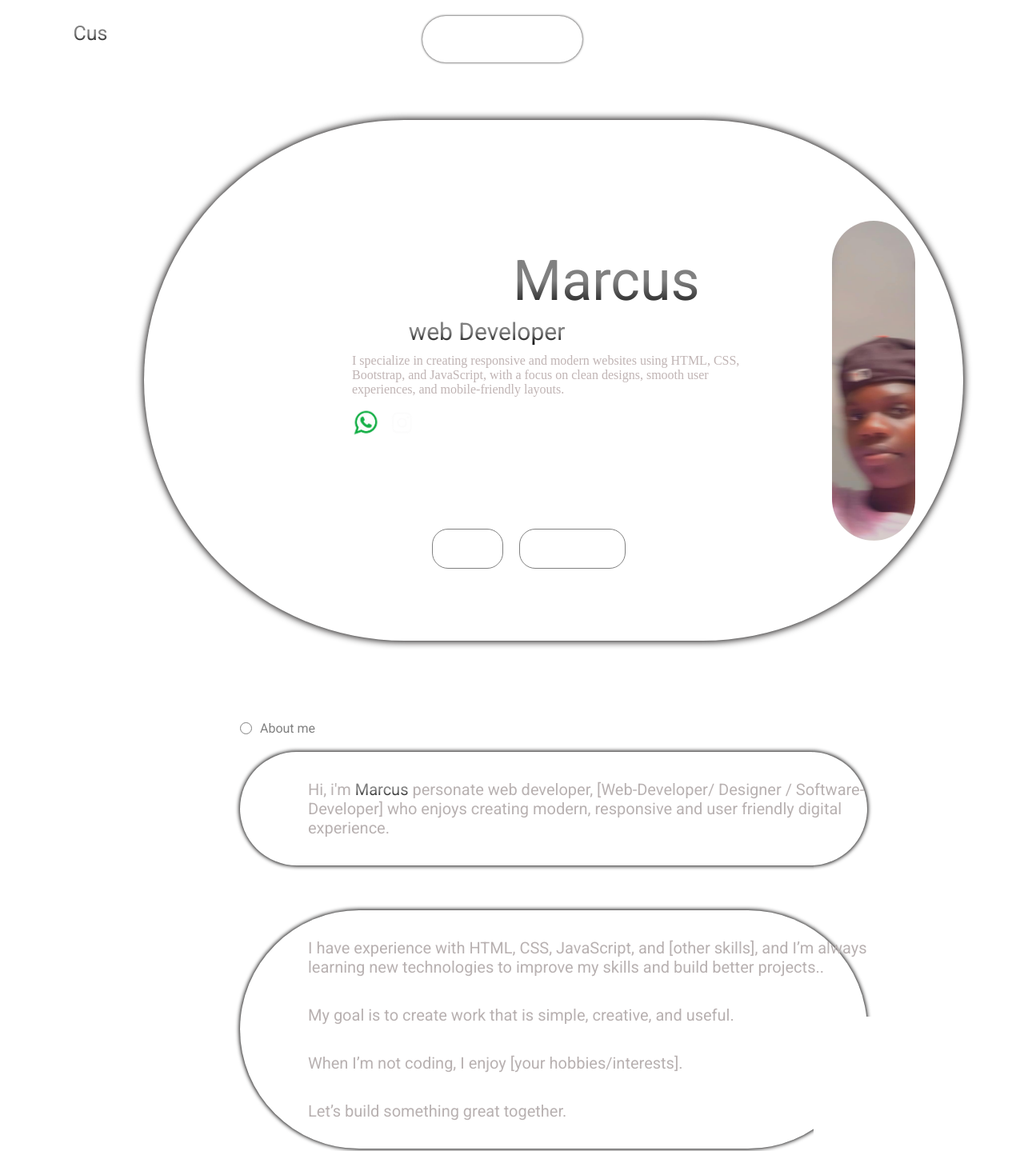
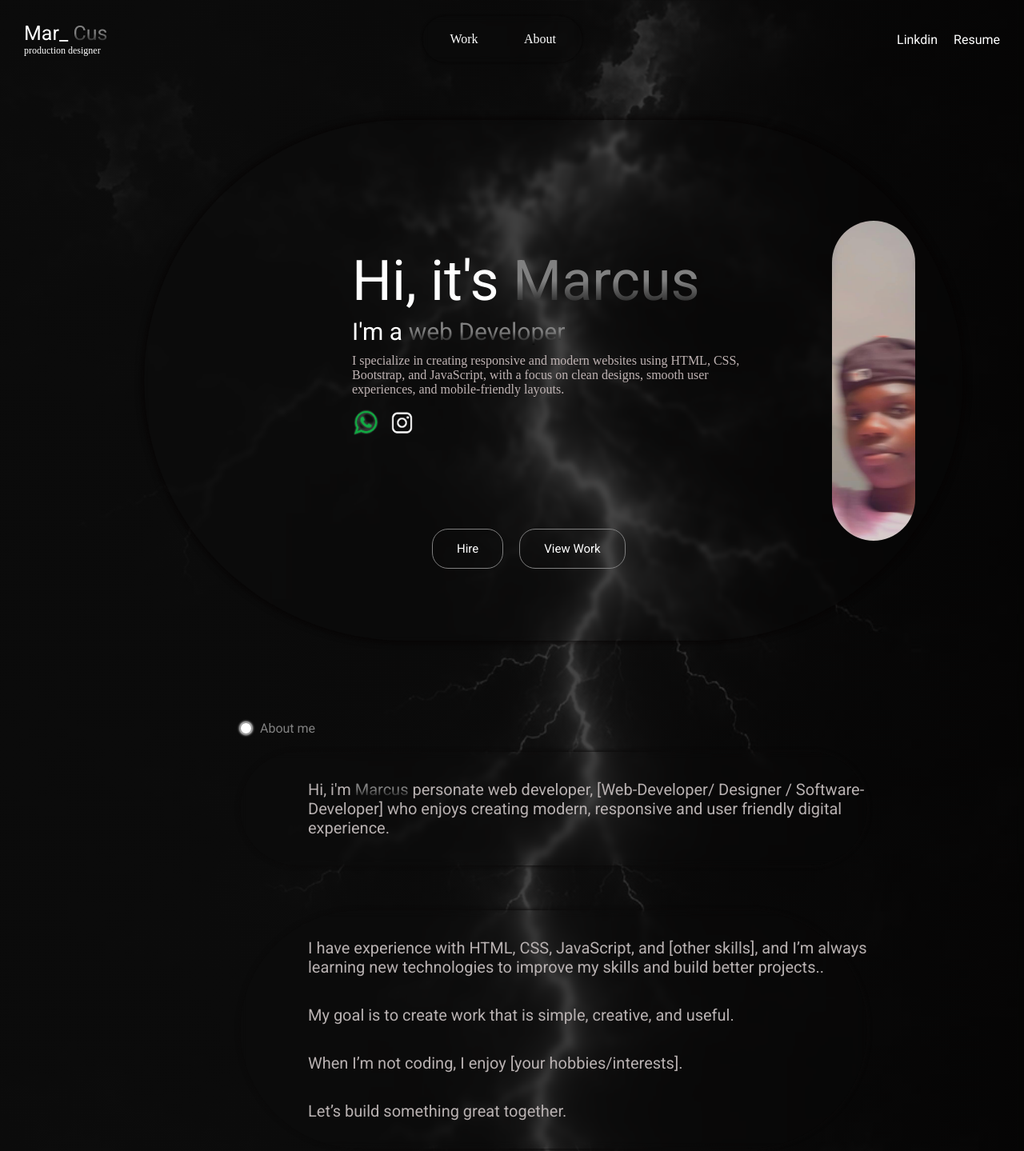
Before and after one commit to orobiyimarcus03-alt/my-port_folio, a plain HTML site: page index.html in a window 1280 px wide. Shown: the top 1439 px of the page at 80% size. Drawn offline with Linux system fonts and the light colour scheme; a web font is replaced by a local one.

Commit message:
add more

```diff
--- a/style.css
+++ b/style.css
@@ -9,9 +9,13 @@
 }
 
 body {
-    background: linear-gradient(to left, #101010);
+    /* background: linear-gradient(to left, #101010);
     overflow-x: hidden;
-    animation: pageload 1.2s linear;
+    animation: pageload 1.2s linear; */
+    background: linear-gradient(90deg, #0c0c0cde 25%, rgba(7, 6, 6, 0.605)100%),
+    url(asset/WhatsApp\ Image\ 2026-09-22\ at\ 9.01.04\ AM.jpeg);
+    background-size: contain;
+
 }
 /* page load animation  */
 
@@ -75,6 +79,7 @@
     backdrop-filter: blur(5px);
     box-shadow: 0 0 2px grey;
     transition: 0.3s ease;
+    scale: 1.1;
 }
 
 .nav-2 {
@@ -210,7 +215,8 @@
 }
 
 .s-box {
-    background-color: transparent;
+    /* background-color: transparent; */
+    backdrop-filter: blur(3px);
     padding: 60px;
     /* border: 1px solid rgb(69, 67, 67); */
     width: 80%;
@@ -280,7 +286,8 @@
     color: rgb(184, 177, 177);
     width: 80%;
     height: 80%;
-    background-color: transparent;
+    /* background-color: transparent; */
+    backdrop-filter: blur(5px);
     padding: 35px 0px;
     margin-top: 20px;
     border-radius: 1000px;
@@ -288,7 +295,8 @@
 }
 
 .about-me:hover {
-    background-color: #100f0f;
+    /* background-color: #100f0f; */
+    backdrop-filter: blur(10px);
     cursor: pointer;
     transition: all 1s ease-in-out;
     transform: scale(1.05);
```
Also changed, not shown: asset/WhatsApp Image 2026-09-22 at 9.01.04 AM.jpeg (added).
